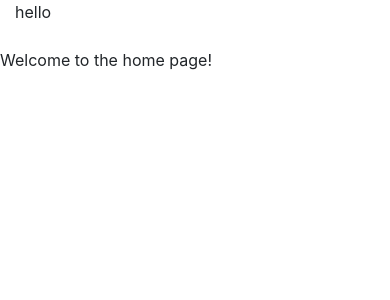
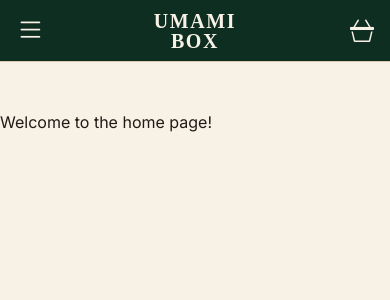
Before and after one commit to JJYNG1023/Project_4_UMAMI_BOX, a Django app: page / in a window 390 px wide. Shown: the top 300 px of the page. Run offline with Django 4.2, Linux system fonts and the light colour scheme; some web fonts are replaced.

Commit message:
add draft mobile nav bar

```diff
--- a/home/templates/home/index.html
+++ b/home/templates/home/index.html
@@ -1,7 +1,7 @@
 {% extends 'base.html' %}
 {% load static %}
 
-{% block extra-title %} - Home{% endblock %}
+{% block extra-title %} | Home{% endblock %}
 
 {% block content %}
 <p class="mt-5">Welcome to the home page!</p>
--- /dev/null
+++ b/static/css/base.css
@@ -0,0 +1,103 @@
+:root {
+    --color-primary: #0F2E22;
+    --color-primary-light: #244839;
+    --color-secondary: #D7A85C;
+    --color-accent: #C75436;
+
+    --color-background: #F8F1E6;
+    --color-background-soft: #EFE2CF;
+    --color-card: #FFF9EF;
+
+    --color-text: #1F1B16;
+    --color-heading: #14291F;
+    --color-muted: #6F675C;
+    --color-border: #D8C8AF;
+
+    --font-heading: 'Playfair Display', serif;
+    --font-body: 'Inter', sans-serif;
+}
+
+body {
+    background-color: var(--color-background);
+    color: var(--color-text);
+    font-family: var(--font-body);
+}
+
+.brand-logo-center {
+    font-family: var(--font-heading);
+    font-weight: 700;
+    letter-spacing: 0.08em;
+    line-height: 0.9;
+    color: var(--color-background);
+    text-decoration: none;
+
+    position: absolute;
+    left: 50%;
+    transform: translateX(-50%);
+    margin: 0;
+    text-align: center;
+    line-height: 1;
+}
+
+.bg-umami {
+    background-color: var(--color-primary);
+    border-bottom: 1px solid var(--color-border);
+}
+
+h1,
+h2,
+h3,
+h4,
+h5,
+.brand-logo-center {
+    font-family: var(--font-heading);
+}
+
+/*
+Mobile nav modal icon
+*/
+.mobile-nav-icon {
+    color: var(--color-background);
+    font-size: 1.8rem;
+    line-height: 1;
+}
+
+.mobile-basket-icon {
+    color: var(--color-background);
+    font-size: 1.5rem;
+    line-height: 1;
+}
+
+.mobile-nav-icon:hover,
+.mobile-basket-icon:hover {
+    color: var(--color-accent);
+}
+
+.nav-modal-content {
+    background-color: var(--color-background);
+    color: var(--color-text);
+    min-height: 100vh;
+    border: 0;
+    border-radius: 0;
+}
+
+.nav-modal-list {
+    margin-top: 2rem;
+}
+
+.nav-modal-list li {
+    margin-bottom: 1.5rem;
+}
+
+.nav-modal-link {
+    color: var(--color-text);
+    font-family: var(--font-body);
+    font-size: 1.25rem;
+    font-weight: 500;
+    text-decoration: none;
+}
+
+.nav-modal-link:hover {
+    color: var(--color-accent);
+    text-decoration: none;
+}
--- a/templates/base.html
+++ b/templates/base.html
@@ -16,10 +16,13 @@
 
     {% block core_css %}
     <!-- Bootstrap CSS -->
-        <link rel="stylesheet" href="https://cdn.jsdelivr.net/npm/bootstrap@4.6.2/dist/css/bootstrap.min.css" integrity="sha384-xOolHFLEh07PJGoPkLv1IbcEPTNtaed2xpHsD9ESMhqIYd0nLMwNLD69Npy4HI+N" crossorigin="anonymous">
+    <link rel="stylesheet" href="https://cdn.jsdelivr.net/npm/bootstrap@5.3.8/dist/css/bootstrap.min.css">
+    <!-- Bootstrap Icons -->
+    <link rel="stylesheet" href="https://cdn.jsdelivr.net/npm/bootstrap-icons@1.11.3/font/bootstrap-icons.min.css">
     {% endblock %}
 
     {% block extra_css %}
+        <link rel="stylesheet" href="{% static 'css/base.css' %}">
     {% endblock %}
 
     <!-- Google Fonts -->
@@ -27,20 +30,14 @@
         <link rel="preconnect" href="https://fonts.gstatic.com" crossorigin>
         <link href="https://fonts.googleapis.com/css2?family=DM+Serif+Display:ital@0;1&family=Inter:ital,opsz,wght@0,14..32,100..900;1,14..32,100..900&family=Lato:ital,wght@0,100;0,300;0,400;0,700;0,900;1,100;1,300;1,400;1,700;1,900&family=Macondo&family=Open+Sans:ital,wght@0,300..800;1,300..800&family=Shippori+Antique+B1&display=swap" rel="stylesheet">
 
-    {% block core_js %}
-        <script src="https://cdn.jsdelivr.net/npm/jquery@3.5.1/dist/jquery.slim.min.js" integrity="sha384-DfXdz2htPH0lsSSs5nCTpuj/zy4C+OGpamoFVy38MVBnE+IbbVYUew+OrCXaRkfj" crossorigin="anonymous"></script>
-        <script src="https://cdn.jsdelivr.net/npm/popper.js@1.16.1/dist/umd/popper.min.js" integrity="sha384-9/reFTGAW83EW2RDu2S0VKaIzap3H66lZH81PoYlFhbGU+6BZp6G7niu735Sk7lN" crossorigin="anonymous"></script>
-        <script src="https://cdn.jsdelivr.net/npm/bootstrap@4.6.2/dist/js/bootstrap.min.js" integrity="sha384-+sLIOodYLS7CIrQpBjl+C7nPvqq+FbNUBDunl/OZv93DB7Ln/533i8e/mZXLi/P+" crossorigin="anonymous"></script>
-    {% endblock %}
-
-    {% block extra_js %}
-    {% endblock %}
-
-    <title>UMAMI BOX {% block extra-title %}{% endblock %}</title>
+    <title>UMAMI BOX {% block extra_title %}{% endblock %}</title>
   </head>
   <body>
+    {% include 'includes/navbar.html' %}
+
+
 <header class="container-fluid fixed-top">
-    <div class="message-container">hello</div>
+    <div class="message-container"></div>
 </header>
 
 {% block page_header %}
@@ -49,6 +46,13 @@
 {% block content %}
 {% endblock %}
 
+{% block core_js %}
+    <script src="https://cdn.jsdelivr.net/npm/bootstrap@5.3.8/dist/js/bootstrap.bundle.min.js"></script>
+{% endblock %}
+
+{% block extra_js %}
+{% endblock %}
+
 {% block postload_js %}
 {% endblock %}
 
--- /dev/null
+++ b/templates/includes/navbar.html
@@ -0,0 +1,71 @@
+{% load static %}
+
+<header>
+    <nav class="navbar navbar-expand-lg bg-umami py-3">
+        <div class="container-fluid px-3 px-lg-5">
+
+            <!--mobile nav toggle-->
+            <button class="btn d-lg-none p-0 border-0 mobile-nav-icon"
+                    type="button"
+                    data-bs-toggle="modal"
+                    data-bs-target="#mobileNavMenu"
+                    aria-label="Open navigation menu">
+               <i class="bi bi-list"></i>
+            </button>
+
+            <!--logo-->
+            <a class="navbar-brand brand-logo-center" href="{% url 'home' %}">UMAMI <br> BOX</a>
+
+            <!-- Basket -->
+            <a class="basket-icon ms-lg-4 mobile-basket-icon" href="#" aria-label="Basket">
+            <i class="bi bi-basket3"></i>
+            </a>
+        </div>
+    </nav>
+</header>
+
+<!-- Mobile Menue Modal -->
+<div class="modal fade"
+    id="mobileNavMenu"
+    tabindex="-1"
+    aria-labelledby="mobileNavMenuLabel"
+    aria-hidden="true">
+    <div class="modal-dialog modal-fullscreen-lg-down m-0">
+        <div class="modal-content nav-modal-content">
+            <div class="ms-auto">
+                <button
+                    type="button"
+                    class="btn-close"
+                    data-bs-dismiss="modal"
+                    aria-label="Close navigation menu"
+                ></button>
+            </div>
+            <div class="modal-body px-4">
+                <nav>
+                    <ul class="list-unstyled nav-modal-list">
+
+                        <li>
+                            <a class="nav-modal-link" href="#">Home</a>
+                        </li>
+
+                        <li>
+                            <a class="nav-modal-link" href="#">Shop</a>
+                        </li>
+
+                        <li>
+                            <a class="nav-modal-link" href="#">How It Works</a>
+                        </li>
+
+                        <li>
+                            <a class="nav-modal-link" href="#">Sustainability</a>
+                        </li>
+
+                        <li>
+                            <a class="nav-modal-link" href="#">About</a>
+                        </li>
+                    </ul>
+                </nav>
+            </div>
+        </div>
+    </div>
+</div>
--- a/umami_box/settings.py
+++ b/umami_box/settings.py
@@ -156,6 +156,9 @@ USE_TZ = True
 # https://docs.djangoproject.com/en/4.2/howto/static-files/
 
 STATIC_URL = '/static/'
+STATICFILES_DIRS = [
+    BASE_DIR / 'static',
+]
 STATIC_ROOT = BASE_DIR / 'staticfiles'
 
 # Default primary key field type
```
Also changed, not shown: templates/includes/footer.html (added).
